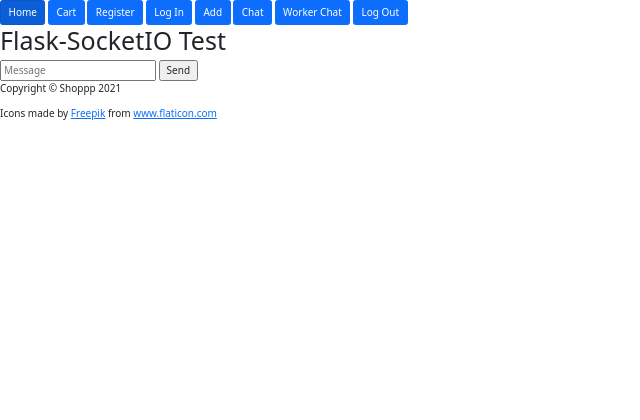
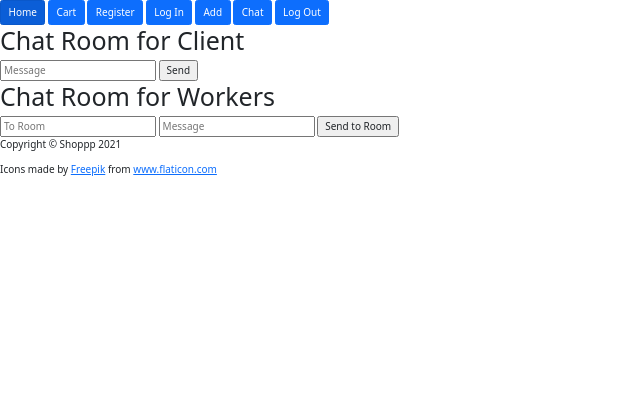
Before and after one commit to ker07/ShopWeb, a Flask app: page /chat in a window 1280 px wide. Shown: the top 420 px of the page, without its empty margins (0-640 px from the left). Run offline with Flask 2, Linux system fonts and the light colour scheme; some libraries are stand-ins or nearby versions.

Commit message:
Chat function added

```diff
--- a/chat.py
+++ b/chat.py
@@ -3,9 +3,11 @@ from model import app
 from flask import render_template
 import eventlet
 from flask_login import current_user
+from flask import request
 
 socketio = SocketIO(app, async_mode='eventlet', logger=True)
 eventlet.monkey_patch()
+secret_code = '000000000'
 
 
 @app.route("/chat", methods=['POST', 'GET'])
@@ -15,24 +17,46 @@ def chat():
 
 @socketio.on('client_create_room', namespace='/chat')
 def handle_client_create_room(data):
-    room = current_user.id
-    print(current_user.name + ' is now ' + data['data'])
-    emit('request_worker', {
-        'data': f"{current_user.name} has joined the room [{room}]",
-        'room': room
-    })
-    join_room(room)
+    location = request.sid
+    name = current_user.name
+    print(name + ' is now ' + data['data'])
     emit('sys_room_msg', {
-        'data': f"You've joined the room [{room}]."
-    }, to=room)
+        'data': f"You've joined the room [{location}]."
+    }, to=location)
 
 
 @socketio.on('client_text', namespace='/chat')
 def text(data):
-    emit('text_msg', {
-        'data': data['data']
-    })
+    location = request.sid
+    name = current_user.name
+    msg_data = data['data']
+    if msg_data == secret_code:
+        join_room(secret_code)
+        print(name + ' is now ' + f'in room {secret_code}')
+        emit('sys_to_room_0_msg', {
+            'data': f'Joined Room {secret_code}!'}, to=secret_code)
+    else:
+        emit('text_msg', {
+            'name': name,
+            'data': msg_data},
+             to=location)
+        emit('to_room_0_msg', {
+            'room': location,
+            'name': name,
+            'data': msg_data
+        }, to=secret_code)
 
 
-def handle_worker_event():
-    pass
+@socketio.on('room_0_to_room_msg', namespace='/chat')
+def deliver_text_to_room(data):
+    room = data['room']
+    text_data = data['data']
+    emit('text_msg', {
+        'name': 'Worker',
+        'data': text_data
+    }, to=room)
+    emit('to_room_0_msg', {
+        'room': room,
+        'name': 'You',
+        'data': text_data
+    }, to=secret_code)
--- a/main.py
+++ b/main.py
@@ -8,7 +8,6 @@ from model import app, db, CartItem, User, Item, worker_list
 from flask_migrate import Migrate
 from mail import send_password_reset_mail
 from chat import socketio
-import workerchat
 from dotenv import load_dotenv
 import os
 
@@ -25,9 +24,6 @@ MAIL_USE_TLS = 1
 MAIL_USERNAME = "Shoppp Test"
 MAIL_PASSWORD = os.getenv('MAIL_PASSWORD')
 MAIL_ADDRESS = os.environ.get('MAIL_ADDRESS')
-
-print(MAIL_ADDRESS)
-print(MAIL_PASSWORD)
 
 # LOGIN MANAGER
 login_manager = LoginManager()
--- a/templates/chat.html
+++ b/templates/chat.html
@@ -18,18 +18,38 @@
                         socket.emit('client_text', { data: $('#emit_data').val() });
                         return false;
                 });
-                socket.on('my_room_response', function (msg) {
-                        $('#msg_log').append('<p>' + msg.current_user + ':' + msg.data + '</p>')
-                })
+                socket.on('text_msg', function (msg) {
+                        $('#msg_log').append('<p>' + msg.name + ':' + msg.data + '</p>')
+                });
+
+                $('form#send_room').submit(function () {
+                        socket.emit('room_0_to_room_msg', { room: $('#room_name').val(), data: $('#room_data').val() });
+                        return false;
+                });
+                socket.on('to_room_0_msg', function (msg) {
+                        $('#room_0_log').append('<p>' + msg.name + ' in ' + msg.room + ': ' + msg.data + '</p>')
+                });
+                socket.on('sys_to_room_0_msg', function (msg) {
+                        $('#room_0_log').append('<p>System: ' + msg.data + '</p>')
+                });
         });
 
 </script>
-<h1>Flask-SocketIO Test</h1>
+<h1>Chat Room for Client</h1>
 <form id="to_emit" action='#' method="POST">
         <input type="text" name="emit_data" id="emit_data" placeholder="Message">
         <input type="submit" value="Send">
 </form>
 <div id="msg_log"></div>
 
+<h1>Chat Room for Workers</h1>
+<form id="send_room" method="POST" action='#'>
+        <input type="text" name="room_name" id="room_name" placeholder="To Room">
+        <input type="text" name="room_data" id="room_data" placeholder="Message">
+        <input type="submit" value="Send to Room">
+</form>
+<div id="room_0_log"></div>
+
+
 {% include "footer.html" %}
 {% endblock %}
--- a/templates/header.html
+++ b/templates/header.html
@@ -33,7 +33,5 @@
 
     <a class="btn btn-primary" href="{{ url_for('chat') }}">Chat</a>
 
-    <a class="btn btn-primary" href="{{ url_for('workerchat') }}">Worker Chat</a>
-
     <a class="btn btn-primary" href="{{ url_for('logout') }}">Log Out</a>
 </div>
```
Also changed, not shown: templates/workerchat.html (deleted, +0 -32 lines), workerchat.py (deleted, +0 -10 lines).
